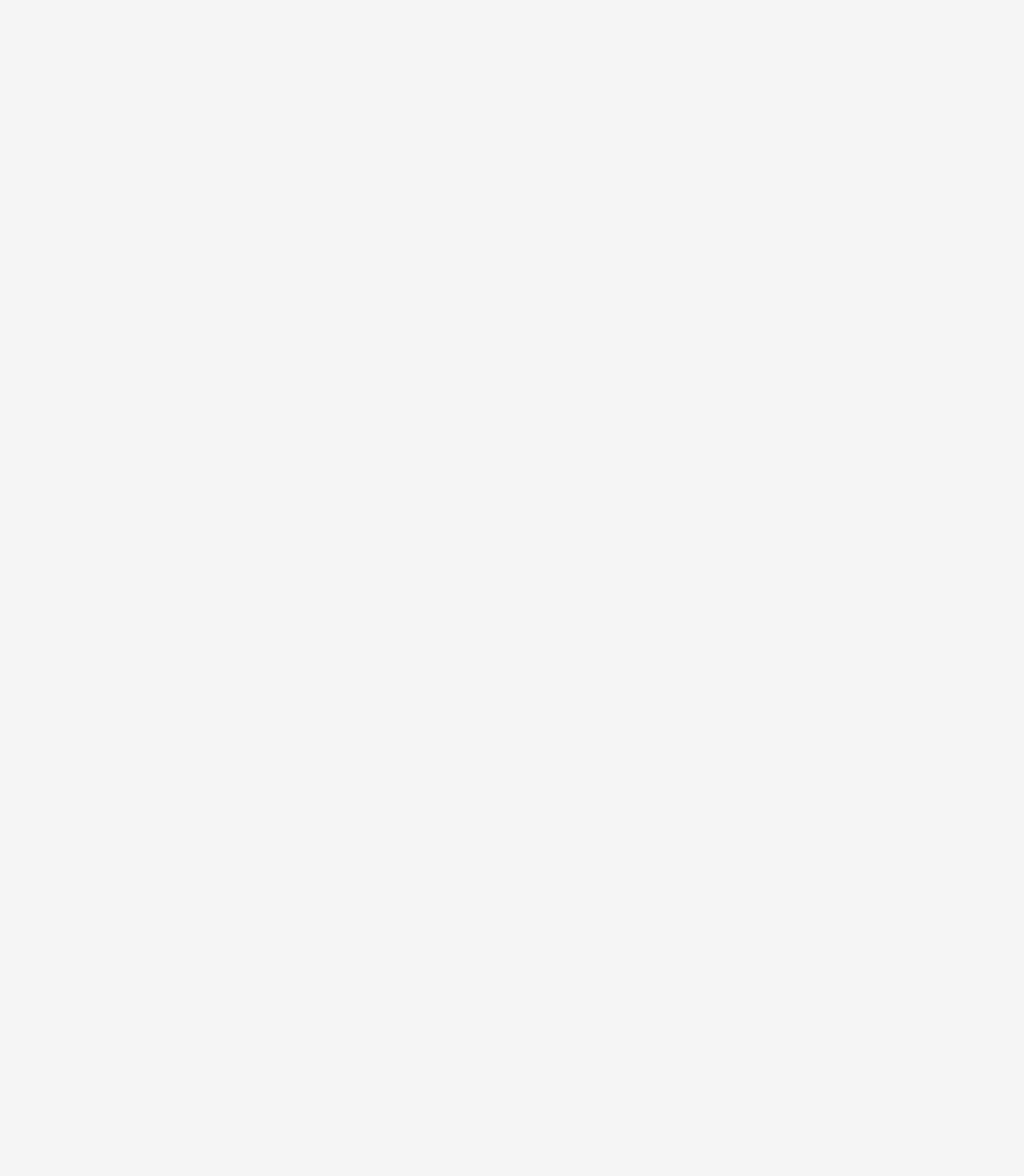
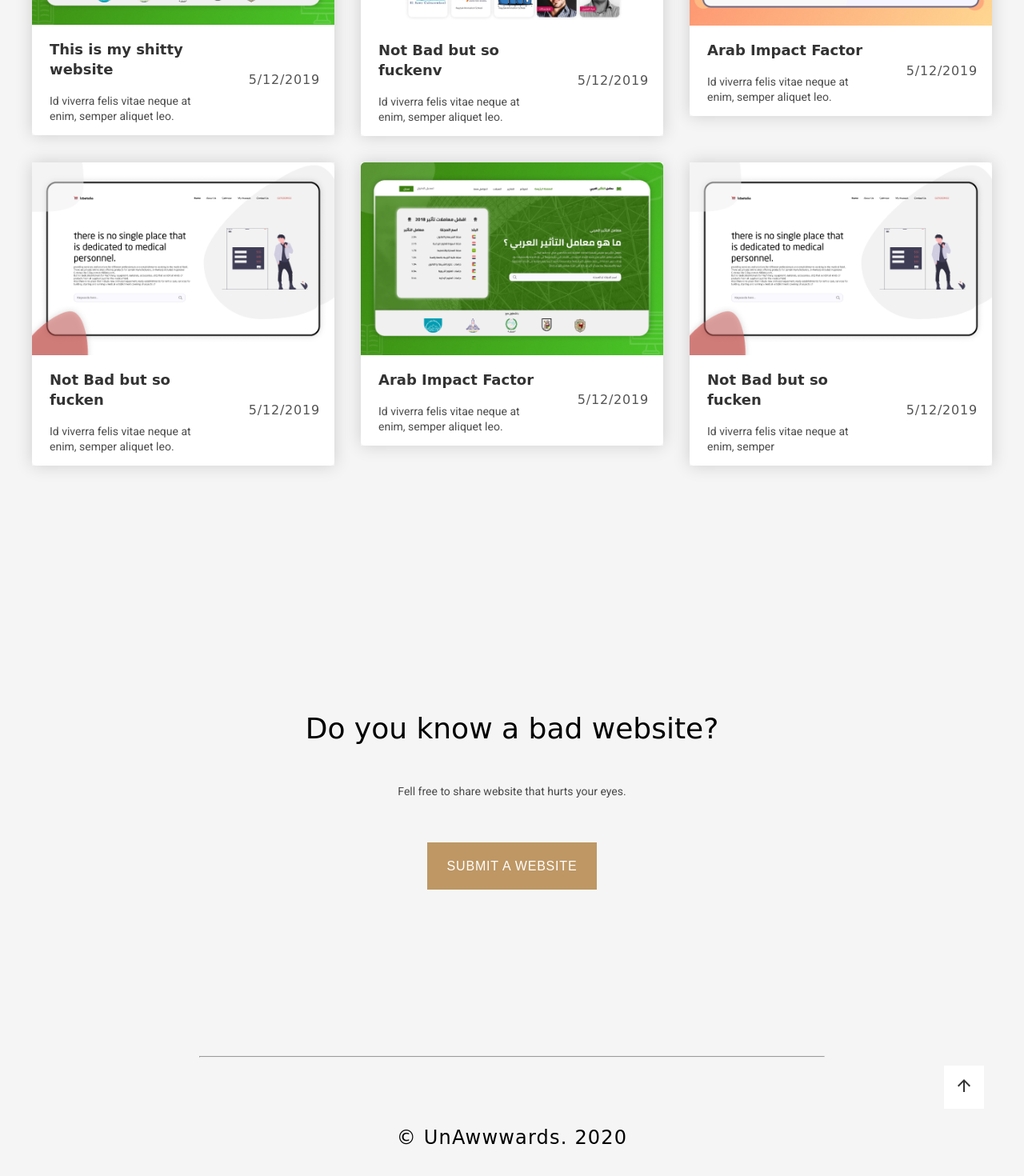
Before and after one commit to sofa5060/unawwwards, a React (Create React App) app: page / in a window 1280 px wide. Shown: the part 2056-3526 px from the top of the page at 80% size. Before the commit the page ends 1694 px from the top, so only its background shows below. Built offline with nearby package versions, Linux system fonts and the light colour scheme.

Commit message:
added submit section to home screen

```diff
--- a/package.json
+++ b/package.json
@@ -8,6 +8,7 @@
     "@testing-library/jest-dom": "^4.2.4",
     "@testing-library/react": "^9.4.0",
     "@testing-library/user-event": "^7.2.1",
+    "firebase": "^7.6.1",
     "react": "^16.12.0",
     "react-dom": "^16.12.0",
     "react-scripts": "3.3.0",
--- a/src/components/HomeScreen/HomeScreen.css
+++ b/src/components/HomeScreen/HomeScreen.css
@@ -191,6 +191,20 @@
   color: #333333;
 }
 
+.sites .sites-list .site .bar h4 {
+  -ms-flex-item-align: center;
+      -ms-grid-row-align: center;
+      align-self: center;
+  font-family: Comic Sans MS;
+  font-style: normal;
+  font-weight: normal;
+  font-size: 16px;
+  line-height: 22px;
+  letter-spacing: 0.05em;
+  color: #555555;
+  padding: 0 18px 0 0;
+}
+
 .sites .sites-list .site .bar .vote-button {
   display: -webkit-box;
   display: -ms-flexbox;
@@ -217,4 +231,44 @@
       align-self: center;
   fill: #be9764;
 }
+
+.section3 {
+  max-width: 1200px;
+  padding: 0 50px;
+  margin: 0 auto;
+  text-align: center;
+}
+
+.section3 .content {
+  padding: 200px 0;
+}
+
+.section3 .content p {
+  padding: 20px 0 40px 0;
+}
+
+.section3 .content button {
+  padding: 20px 25px;
+}
+
+.section3 .line {
+  max-width: 780px;
+}
+
+.section3 .up {
+  margin: 10px 0 0 auto;
+  padding: 13px;
+  background: #fff;
+  max-width: 24px;
+  cursor: pointer;
+}
+
+.section3 .up svg {
+  fill: #333333;
+}
+
+footer {
+  padding: 0 0 50px 0;
+  text-align: center;
+}
 /*# sourceMappingURL=HomeScreen.css.map */
--- a/src/components/HomeScreen/HomeScreen.js
+++ b/src/components/HomeScreen/HomeScreen.js
@@ -2,6 +2,8 @@ import React from "react";
 import WinnerSite from "./WinnerSite";
 import "./HomeScreen.css";
 import SitesList from "./SitesList";
+import PreviousSitesList from "./PreviousSitesList";
+import ArrowUpwardIcon from "@material-ui/icons/ArrowUpward";
 
 export default function HomeScreen() {
   return (
@@ -24,6 +26,27 @@ export default function HomeScreen() {
         </h2>
         <SitesList />
       </div>
+      {/* Previous winner sites */}
+      <div className="sites">
+        <h2>
+          Previous <span>The worest websites ever!</span>
+        </h2>
+        <PreviousSitesList />
+      </div>
+      <div className="section3">
+        <div className="content">
+          <h1>Do you know a bad website?</h1>
+          <p>Fell free to share website that hurts your eyes.</p>
+          <button className="submit">SUBMIT A WEBSITE</button>
+        </div>
+        <hr className="line" />
+        <div className="up">
+          <ArrowUpwardIcon />
+        </div>
+      </div>
+      <footer>
+        <h2>&copy; UnAwwwards. 2020</h2>
+      </footer>
     </div>
   );
 }
--- a/src/components/HomeScreen/HomeScreen.scss
+++ b/src/components/HomeScreen/HomeScreen.scss
@@ -155,6 +155,18 @@
           }
         }
 
+        h4 {
+          align-self: center;
+          font-family: Comic Sans MS;
+          font-style: normal;
+          font-weight: normal;
+          font-size: 16px;
+          line-height: 22px;
+          letter-spacing: 0.05em;
+          color: #555555;
+          padding: 0 18px 0 0;
+        }
+
         .vote-button {
           display: flex;
           align-self: center;
@@ -180,3 +192,43 @@
     }
   }
 }
+
+.section3 {
+  max-width: 1200px;
+  padding: 0 50px;
+  margin: 0 auto;
+  text-align: center;
+
+  .content {
+    padding: 200px 0;
+
+    p {
+      padding: 20px 0 40px 0;
+    }
+
+    button {
+      padding: 20px 25px;
+    }
+  }
+
+  .line {
+    max-width: 780px;
+  }
+
+  .up {
+    margin: 10px 0 0 auto;
+    padding: 13px;
+    background: #fff;
+    max-width: 24px;
+    cursor: pointer;
+
+    svg {
+      fill: #333333;
+    }
+  }
+}
+
+footer{
+  padding: 0 0 50px 0;
+  text-align: center;
+}
--- /dev/null
+++ b/src/components/HomeScreen/PreviousSite.js
@@ -0,0 +1,16 @@
+import React from "react";
+
+export default function PreviousSite({ site }) {
+  return (
+    <div className="site">
+      <img src={site.img} alt="" />
+      <div className="bar">
+        <div className="details">
+          <h3>{site.title}</h3>
+          <p>{site.details}</p>
+        </div>
+        <h4>{site.date}</h4>
+      </div>
+    </div>
+  );
+}
--- /dev/null
+++ b/src/components/HomeScreen/PreviousSitesList.js
@@ -0,0 +1,69 @@
+import React, { useState } from "react";
+import uuid from "uuid/v1";
+import img2 from "../img/Rectangle4.png";
+import img3 from "../img/Rectangle5.png";
+import img4 from "../img/Rectangle6.png";
+import img5 from "../img/Rectangle7.png";
+import PreviousSite from "./PreviousSite";
+
+export default function PreviousSitesList() {
+  // making some dummy data
+  const [sites] = useState([
+    {
+      title: "This is my shitty website",
+      details: "Id viverra felis vitae neque at enim, semper aliquet leo.",
+      img: img5,
+      id: uuid(),
+      rank: 1,
+      date: "5/12/2019"
+    },
+    {
+      title: "Not Bad but so fuckenv",
+      details: "Id viverra felis vitae neque at enim, semper aliquet leo.",
+      img: img2,
+      id: uuid(),
+      rank: 2,
+      date: "5/12/2019"
+    },
+    {
+      title: "Arab Impact Factor",
+      details: "Id viverra felis vitae neque at enim, semper aliquet leo.",
+      img: img3,
+      id: uuid(),
+      rank: 3,
+      date: "5/12/2019"
+    },
+    {
+      title: "Not Bad but so fucken",
+      details: "Id viverra felis vitae neque at enim, semper aliquet leo.",
+      img: img4,
+      id: uuid(),
+      rank: 4,
+      date: "5/12/2019"
+    },
+    {
+      title: "Arab Impact Factor",
+      details: "Id viverra felis vitae neque at enim, semper aliquet leo.",
+      img: img5,
+      id: uuid(),
+      rank: 5,
+      date: "5/12/2019"
+    },
+    {
+      title: "Not Bad but so fucken",
+      details: "Id viverra felis vitae neque at enim, semper",
+      img: img4,
+      id: uuid(),
+      rank: 6,
+      date: "5/12/2019"
+    }
+  ]);
+  return (
+    <div className="sites-list">
+      {/* mapping throw sites and giving every site to site component */}
+      {sites.map(site => {
+        return <PreviousSite site={site} key={site.id} />;
+      })}
+    </div>
+  );
+}
```
Also changed, not shown: src/components/config/fbConfig.js (added, +19 -0 lines), src/components/layout/drawer.js (added, +78 -0 lines), 2 other files (tests, documents, lock files or other folders).
